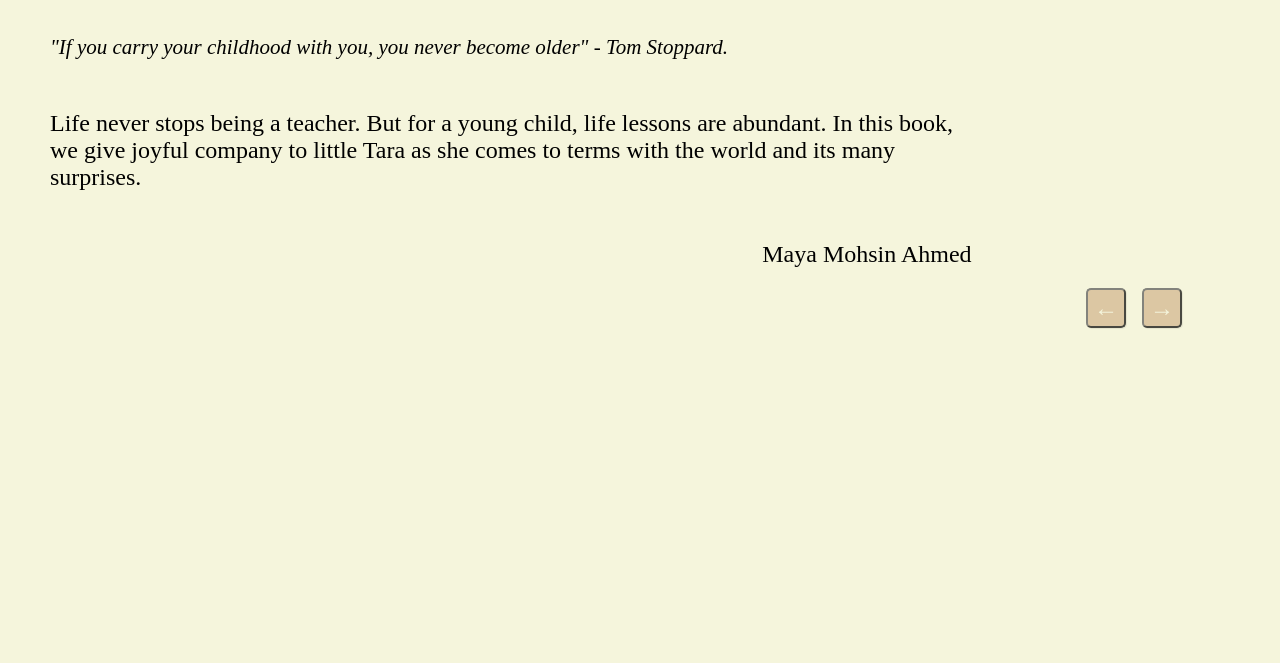
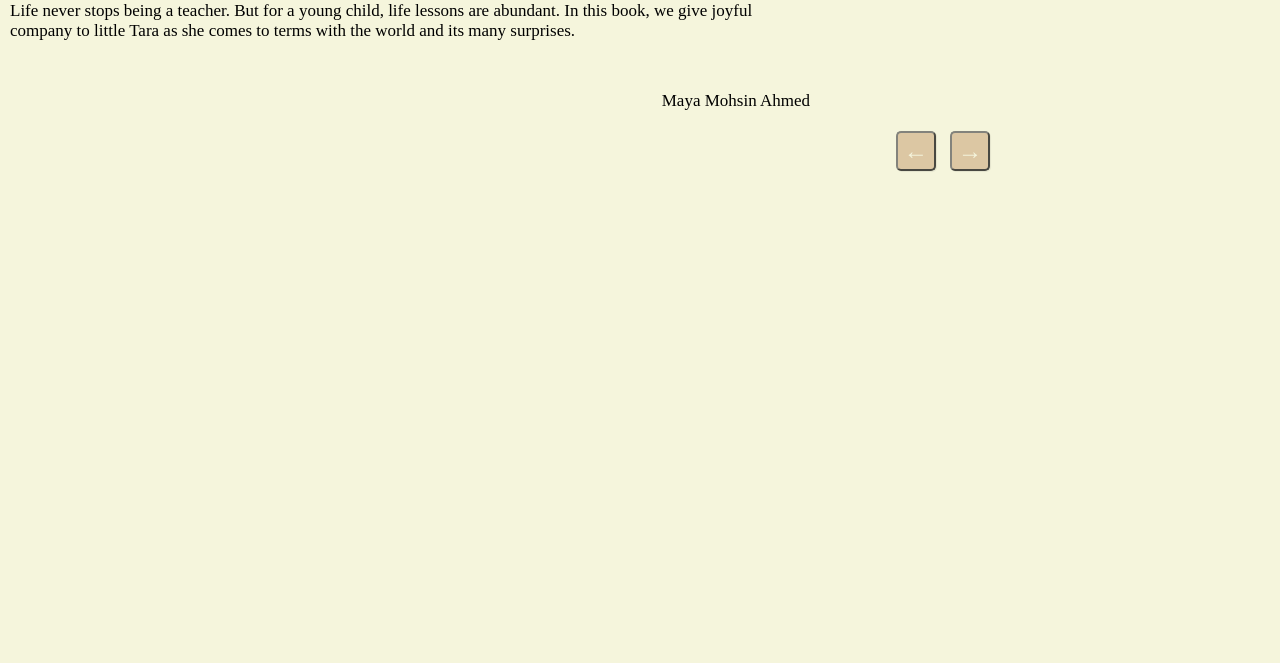
Before and after one commit to mayaahmed/realmofinnocenceMobile, a plain HTML site: page forward.html in a window 1280 px wide. Shown: the part 137-800 px from the top of the page. Drawn offline with Linux system fonts and the light colour scheme.

Commit message:
Add files via upload

```diff
--- a/copyright.css
+++ b/copyright.css
@@ -3,8 +3,8 @@
 margin-top: 50px;
 // border: 1px solid black;
 text-align: center;
-font-size: 22px;
-
+font-size: 18px;
+padding: 10px;
 }
 
 
--- a/forward.css
+++ b/forward.css
@@ -1,12 +1,12 @@
 
 #verseDiv{
-margin-top: 50px;
-font-size: 21px;
+margin-top: 20px;
+font-size: 14px;
 }
 
 
 #paraDiv{
-margin-top: 50px;
+margin-top: 20px;
 width: 80%;
 }
 
--- a/pages.css
+++ b/pages.css
@@ -16,12 +16,12 @@ width: 90%;
 
 }
 
-
 .chapter{position:absolute;
 background: beige;
-font-size: 24px;
-padding: 50px;
-width: 90%;
+font-size: 17px;
+padding: 10px;
+max-width: 1000px;
+margin-top: 20px;
 }
 
 
--- a/thanks.css
+++ b/thanks.css
@@ -1,14 +1,9 @@
 
 .thanks{
-margin-top: 50px;
+margin-top: 70px;
 text-align: right;
-font-size: 24px;
+font-size: 18px;
 height: 300px;
 width: 90%;
 
 }
-
-#verseDiv{
-margin-top: 125px;
-font-size: 21px;
-}
```
Also changed, not shown: coverPage.css (+10 -11 lines).
